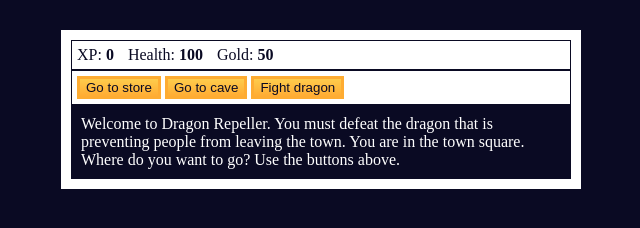
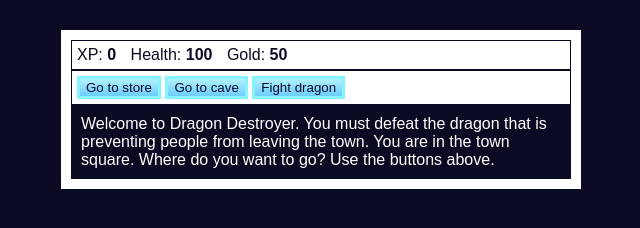
Before and after one commit to danielledonnelly/dragon-destroyer-rpg, a plain HTML site: page index.html in a window 1280 px wide. Shown: the whole page, without its empty margins (319-959 px from the left). Drawn offline with Linux system fonts and the light colour scheme.

Commit message:
aesthetic changes

```diff
--- a/index.html
+++ b/index.html
@@ -22,7 +22,7 @@
         <span class="stat">Health: <strong><span id="monsterHealth"></span></strong></span>
       </div>
       <div id="text">
-        Welcome to Dragon Repeller. You must defeat the dragon that is preventing people from leaving the town. You are in the town square. Where do you want to go? Use the buttons above.
+        Welcome to Dragon Destroyer. You must defeat the dragon that is preventing people from leaving the town. You are in the town square. Where do you want to go? Use the buttons above.
       </div>
     </div>
     <script src="./script.js"></script>
--- a/style.css
+++ b/style.css
@@ -1,5 +1,6 @@
 body {
   background-color: #0a0a23;
+  font-family:Arial, Helvetica, sans-serif
 }
 
 #text {
@@ -39,7 +40,7 @@ body {
 button {
   cursor: pointer;
   color: #0a0a23;
-  background-color: #feac32;
-  background-image: linear-gradient(#fecc4c, #ffac33);
-  border: 3px solid #feac32;
+  background-color: #2a76a9;
+  background-image: linear-gradient(#b1f1ff, #6cccff);
+  border: 3px solid hsl(182, 91%, 75%);
 }
```
